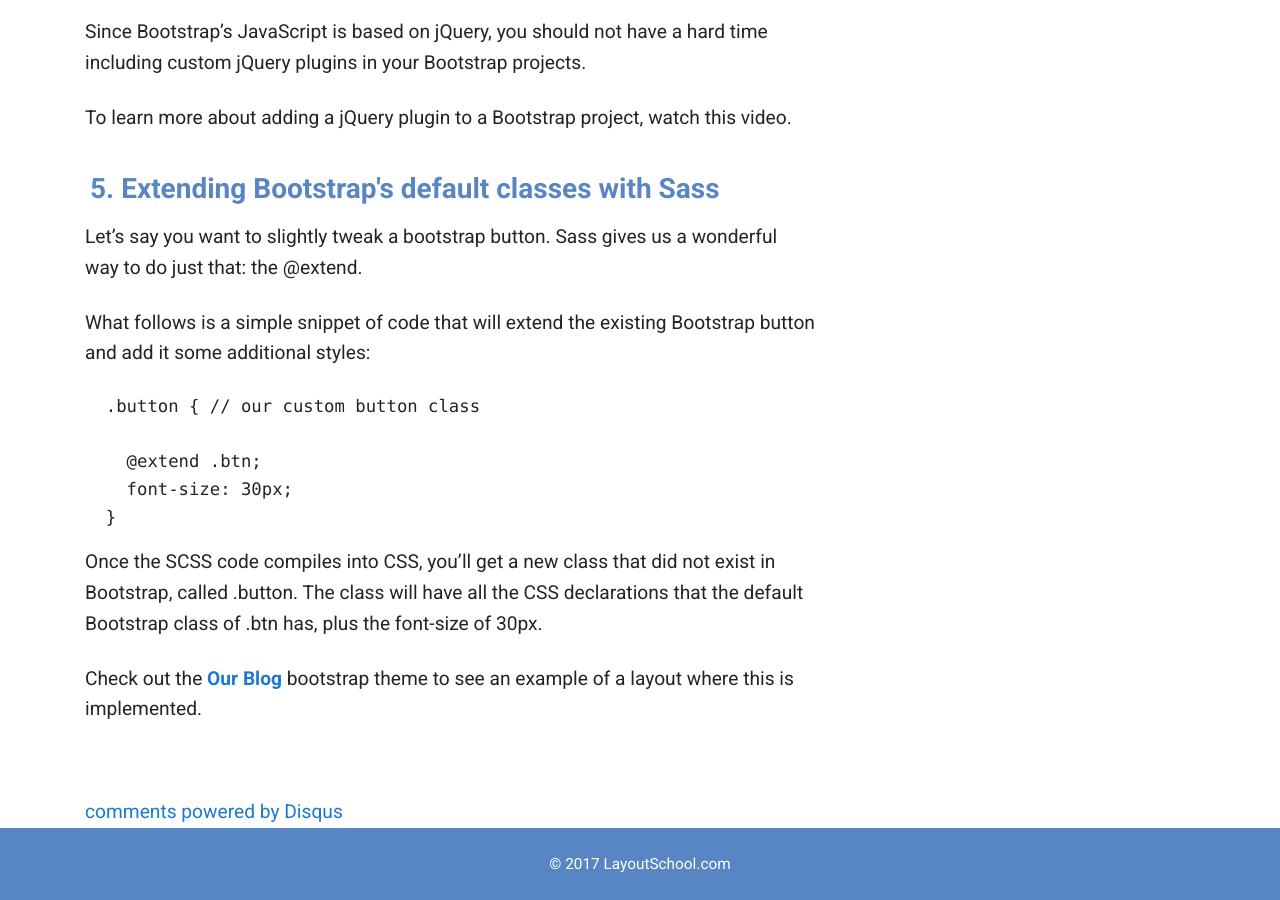
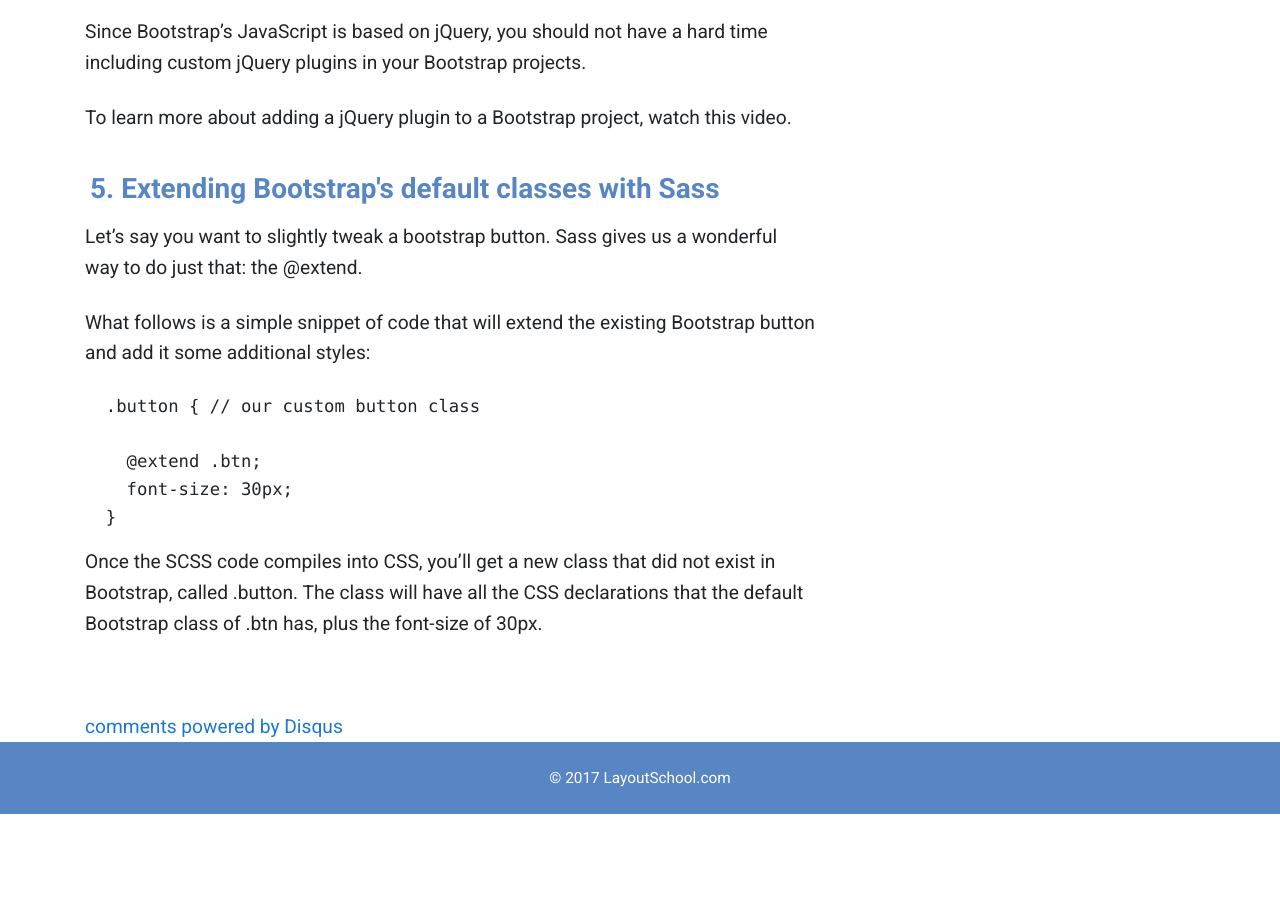
Before and after one commit to LayoutSchool/whatever2, a Jekyll site: the page built from _posts/2017-10-29-5-things-newbies-need-to-know-about-bootstrap-framework.markdown, in a window 1280 px wide and 900 px high, scrolled down 3740 px. Built offline with Jekyll 4.4.1, drawn with Linux system fonts in a browser that asks for light colours; nearby versions of some CDN libraries; library files that are not in the unit come from our copies; comment, search, counter and statistics services are not loaded; after the commit the page ends 4554 px from its top, so only the background shows below that.

Commit message:
Update 5 things newbies need to know about bootstrap

```diff
--- a/_posts/2017-10-29-5-things-newbies-need-to-know-about-bootstrap-framework.markdown
+++ b/_posts/2017-10-29-5-things-newbies-need-to-know-about-bootstrap-framework.markdown
@@ -157,7 +157,3 @@
 </div>
 
 Once the SCSS code compiles into CSS, you'll get a new class that did not exist in Bootstrap, called .button. The class will have all the CSS declarations that the default Bootstrap class of .btn has, plus the font-size of 30px.
-
-Check out the [Our Blog][ourblog-theme] bootstrap theme to see an example of a layout where this is implemented.
-
-[ourblog-theme]: {{ site.url }}/template-overviews/our-simple-blog
```
